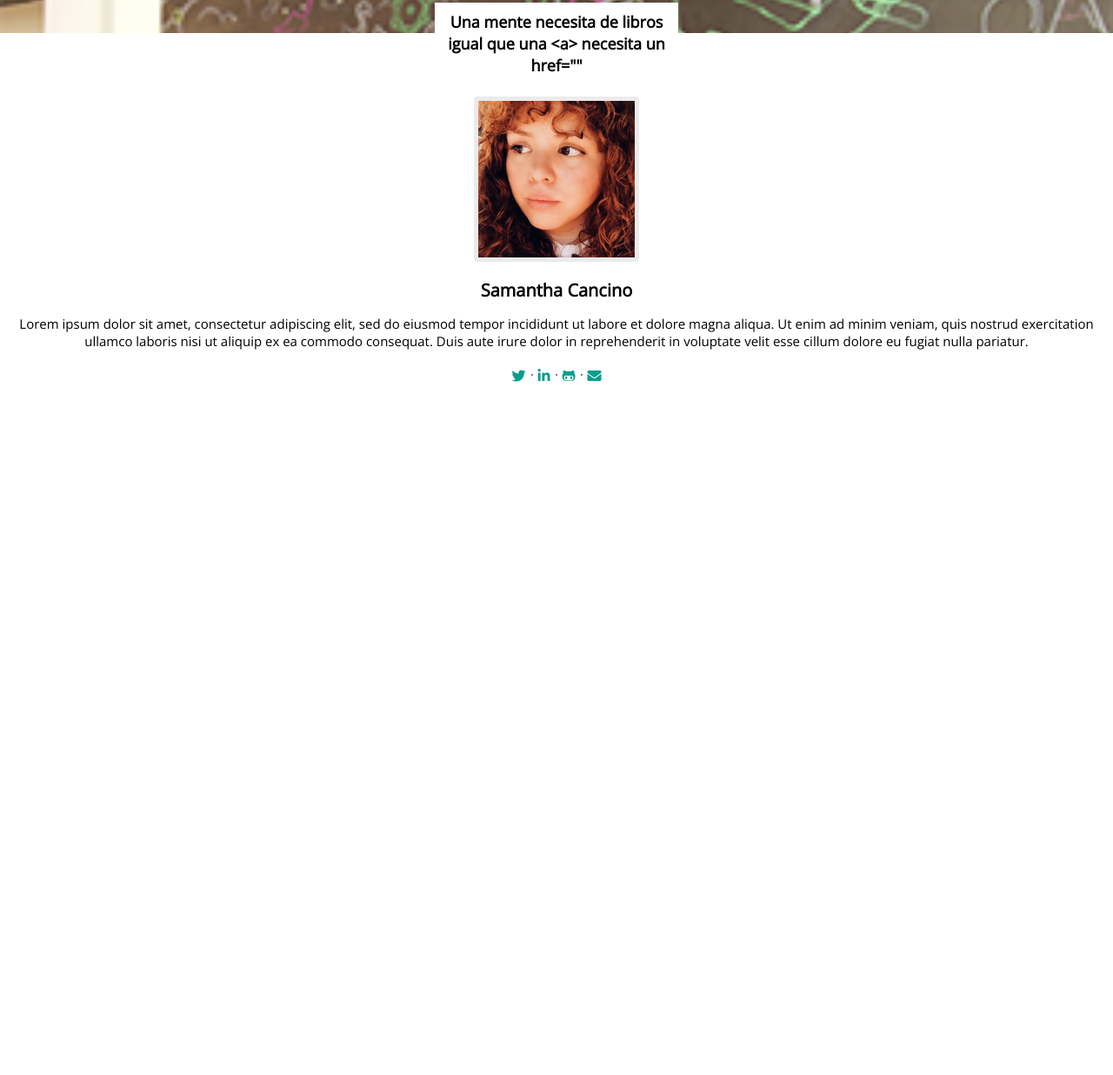
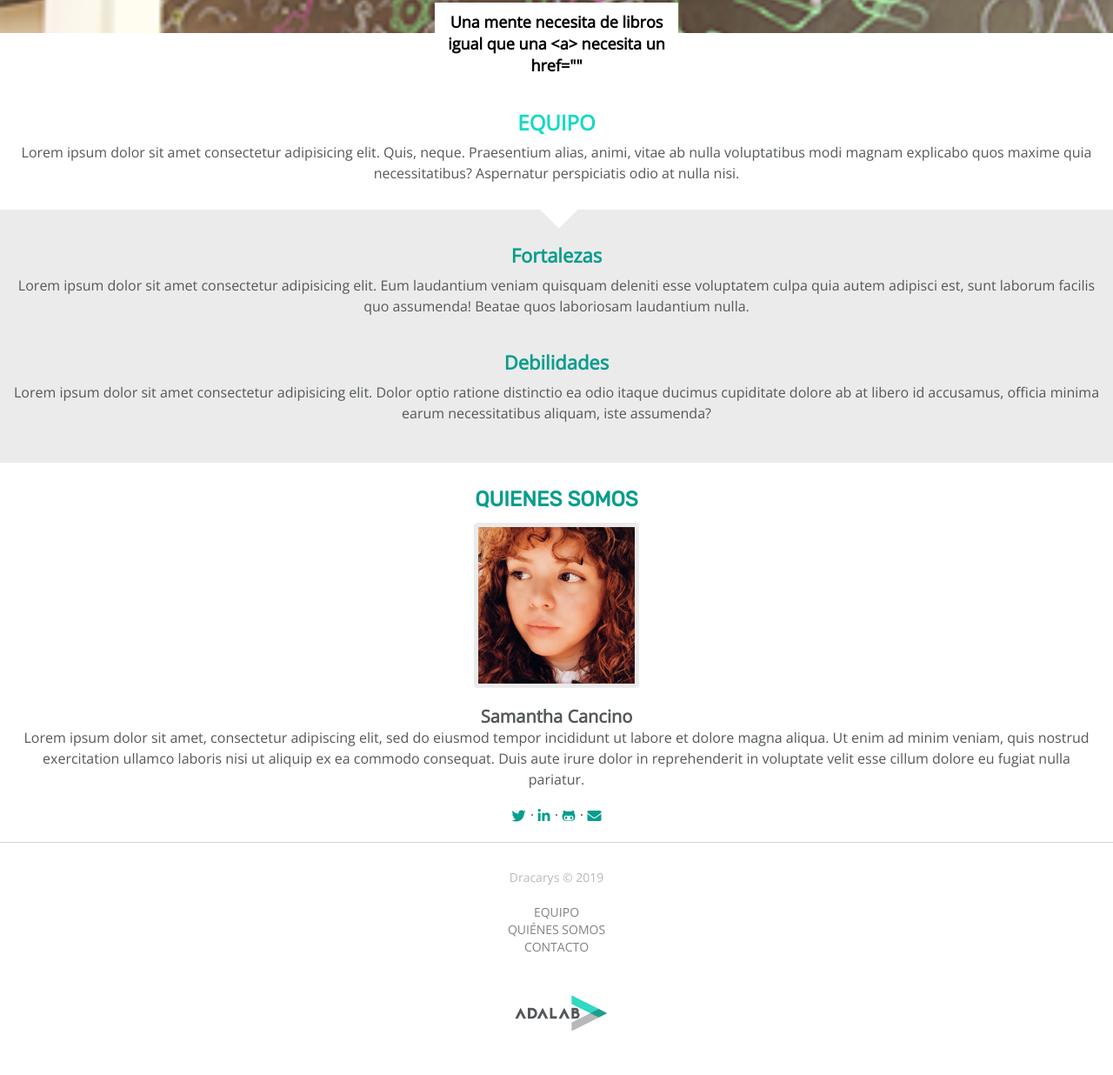
Before and after one commit to samanthacancino/dracarys_old, a plain HTML site: page index.html in a window 1280 px wide. Shown: the part 400-1636 px from the top of the page at 87% size. Before the commit the page ends 862 px from the top, so only its background shows below. Drawn offline with nearby package versions, Linux system fonts and the light colour scheme.

Commit message:
Added Footer and sized margins

```diff
--- a/css/style.css
+++ b/css/style.css
@@ -6,7 +6,9 @@ Rubik
 */
 body {
   font-family: 'Open Sans', sans-serif;
-  font-size: 15px;
+  font-size: 16px;
+  color: #54585a;
+  line-height: 24px;
   text-align: center;
   margin: 0;
   padding: 0;
@@ -15,6 +17,7 @@ body {
 h1 {
   font-family: 'Rubik', sans-serif;
   font-size: 24px;
+  font-weight: bold;
   color: #099d8d;
   margin: 0;
   margin-top: 30px;
@@ -24,6 +27,18 @@ h2 {
   font-size: 20px;
   margin: 0;
 }
+h3 {
+  margin: 0;
+  font-size: 22px;
+  line-height: 2.05;
+}
+p {
+  margin: 0;
+}
+.container {
+  margin: 0 15px;
+  /* background-color: aquamarine; */
+}
 /*header*/
 
 .headerwrap{
@@ -31,7 +46,7 @@ h2 {
   width: 100%;
   top: 0;
   left: 0;
-    z-index: 2;
+  z-index: 1;
 }
 .top{
   margin: auto;
@@ -49,7 +64,7 @@ h2 {
 }
 .name {
   text-align: center;
-  padding-top: 10px;
+  padding-top: 15px;
   margin: auto;
 }
 .h1-name{
@@ -134,9 +149,81 @@ padding: 0;
   color: black;
   font-family: 'Open Sans', sans-serif;
 }
+/* main */
+.page{
+  margin: 0;
+}
+/*content - strengths/
+p {
+  text-align: center
+}
 
-/*content - fortalezas/
+*/
+.team {
+  /* width: 320px; */
+  background-color: #ffffff;
+  margin-top: 80px;
+  /* margin-top: 0px; */
+}
+.h2-team {
+  /* width: 89px; */
+  height: 45px;
+  font-size: 24px;
+  font-weight: bold;
+  font-style: medium;
+  line-height: 1.88;
+  margin: auto;
+  color: #14d9c4;
+}
+/* article {
+  width: 290px;
+  font-family: 'OpenSans';
+  font-size: 16px;
+  font-weight: normal;
+  font-style: normal;
+  font-stretch: normal;
+  line-height: 1.5;
+  letter-spacing: normal;
+  text-align: center;
+  color: #54585a;
+} */
 
+.blocks  {
+  display: flex;
+  flex-direction: column;
+  /* width: 320px; */
+  /* height: 290; */
+  font-size: 16px;
+  background-color: rgba(0, 0, 0, 0.08);
+  /* margin: 0; */
+}
+.blocks-strenghts {
+  margin-top: 30px;
+  margin-bottom: 30px;
+}
+.blocks-weakness {
+  margin-bottom: 45px;
+}
+.spike {
+  background-color: #ffffff;
+  width: 30px;
+  height: 30px;
+  transform: rotate(45deg) translate(13px,9px);
+  margin: auto;
+
+}
+
+h2 {margin: medium}
+h3 {
+  display: flex;
+  justify-content: center;
+  font-style: 'Rubik';
+  font-size: 22px;
+
+
+  color: #099d8d;
+
+}
 /*content - articles/
 
 /*article*/
@@ -176,5 +263,58 @@ padding: 0;
   top: 12px;
 }
 
-/*footer
-menu/
+
+
+/*footer */
+.footer{
+  display:flex;
+  flex-direction: column;
+  width: 100%;
+  border-top:solid 1px lightgrey;
+  justify-content:center;
+  align-items: center
+}
+
+.dracarys{
+  /* font-family: OpenSans; */
+  font-size: 14px;
+  font-weight: normal;
+  font-style: normal;
+  font-stretch: normal;
+  line-height: 20px;
+  letter-spacing: normal;
+  text-align: center;
+  color:#b8b8b9;
+  margin: 0;
+  padding-top: 30px;
+}
+
+.who-we-are{
+  display: block;
+  widows: 114px;;
+  opacity: 0.75;
+  /* font-family: OpenSans-Semibold; */
+  font-size:14px;
+  font-weight: 600px;
+  font-style: normal;
+  font-stretch: normal;
+  line-height: 20px;
+  letter-spacing: right;
+  text-align:center;
+  color: #54585a;
+  margin-top: 20px;
+  margin-bottom: 30px;
+
+
+}
+.list {
+  list-style: none;
+  margin: 0px;
+  padding: 0px;
+}
+.logo{
+  width: 115.9px;
+  height:auto;
+  margin-top:15px;
+  margin-bottom: 45px;
+}
--- a/index.html
+++ b/index.html
@@ -14,31 +14,64 @@
 <body>
     <div class="headerwrap">
         <header class="top">
+
             <div class="backgroundname">
                 <div class="name">
+                    <div class="container">
                         <h1 class="h1-name">DRACARYS</h1>
                     </div>
                 </div>
+            </div>
             <nav class="nav">
+                <div class="container">
                     <ul class="menu">
                         <li><a href="index.html">EQUIPO</a></li>
                         <li><a href="index.html">QUIENES SOMOS</a></li>
                         <li><a href="index.html">CONTACTO</a></li>
                     </ul>
+                </div>
             </nav>
+        </div>
     </header>
 </div>
 <section class="hero">
     <h2 class="motto">Una mente necesita de libros igual que una &lt;a&gt; necesita un href=""</h2>
 </section>
+<main class="page">
+    <div class="team">
+        <h2 class="h2-team">EQUIPO</h2>
+        <div class="container">
+        <p>Lorem ipsum dolor sit amet consectetur adipisicing elit. Quis, neque. Praesentium alias, animi, vitae ab nulla voluptatibus modi magnam explicabo quos maxime quia necessitatibus? Aspernatur perspiciatis odio at nulla nisi.</p>
+    </div>
+    </div>
+    <div class="spike">
 
-    <main class="who">
+    </div>
+    <div class="blocks">
+
+        <div class="blocks-strenghts">
+            <h3>Fortalezas</h3>
+            <div class="container">
+            <p>Lorem ipsum dolor sit amet consectetur adipisicing elit. Eum laudantium veniam quisquam deleniti esse voluptatem culpa quia autem adipisci est, sunt laborum facilis quo assumenda! Beatae quos laboriosam laudantium nulla.</p>
+        </div>
+        </div>
+        <div class="blocks-weakness">
+            <h3>Debilidades</h3>
+            <div class="container">
+            <p>Lorem ipsum dolor sit amet consectetur adipisicing elit. Dolor optio ratione distinctio ea odio itaque ducimus cupiditate dolore ab at libero id accusamus, officia minima earum necessitatibus aliquam, iste assumenda?</p>
+        </div>
+        </div>
+
+    </div>
+    <div class="who">
         <h1 class="perfiles">QUIENES SOMOS</h1>
         <div class="perfil">
             <article>
                 <img class="img-perfil" src="img/sam.png">
                 <h2>Samantha Cancino</h2>
+                <div class="container">
                 <p>Lorem ipsum dolor sit amet, consectetur adipiscing elit, sed do eiusmod tempor incididunt ut labore et dolore magna aliqua. Ut enim ad minim veniam, quis nostrud exercitation ullamco laboris nisi ut aliquip ex ea commodo consequat. Duis aute irure dolor in reprehenderit in voluptate velit esse cillum dolore eu fugiat nulla pariatur.</p>
+            </div>
                 <div class="social-icons">
                     <ul class="social">
                         <li><i class="social-icon fab fa-twitter"></i></li>
@@ -54,7 +87,27 @@
         </div>
     </main>
 
-    <footer></footer>
+    <footer>
+        <div class="footer">
+            <div class="dracarys">
+                <p>Dracarys © 2019</p>
+            </div>
+            <div class="who-we-are">
+                <ul class="list">
+                    <li>EQUIPO</li>
+                    <li>QUIÉNES SOMOS</li>
+                    <li>CONTACTO</li>
+                </ul>
+
+            </div>
+
+            <div class="logo">
+                <img src="./img/logo-adalab.png" alt="Logo Adalab" width="100%">
+                <!--falta poner el link hacia el header -->
+            </div>
+        </div>
+
+    </footer>
 
 </body>
 </html>
```
Also changed, not shown: img/logo-adalab.png (added). Lines whose indentation alone changed are shown as unchanged.
